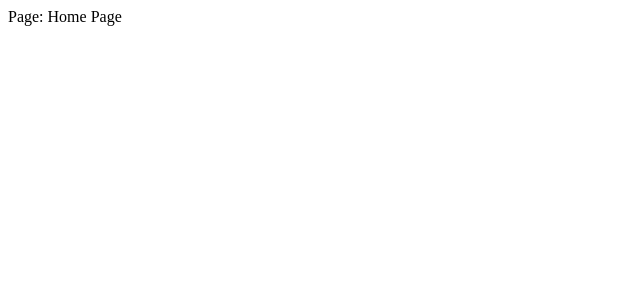
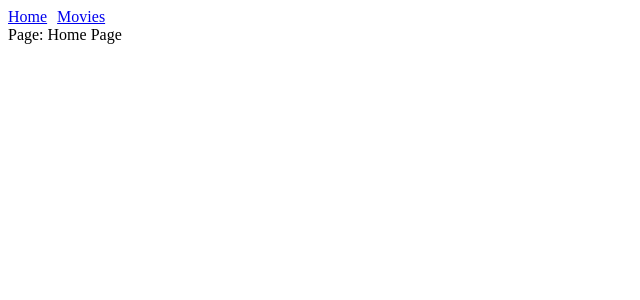
Before and after one commit to artgaid/VS-Nuxt.js-3, a Nuxt app in the folder nuxt-app/: page / in a window 1280 px wide. Shown: the top 300 px of the page, without its empty margins (0-640 px from the left). Built offline with nearby package versions, Linux system fonts and the light colour scheme.

Commit message:
dev-Artem: v2.2 NuxtLink for Navigation

```diff
--- a/nuxt-app/app.vue
+++ b/nuxt-app/app.vue
@@ -1,5 +1,9 @@
 <template>
   <div>
+      <nav style="display: flex; gap: 10px">
+        <NuxtLink to="/">Home</NuxtLink>
+        <NuxtLink to="/movies">Movies</NuxtLink>
+      </nav>
     <NuxtPage />
   </div>
 </template>
```
